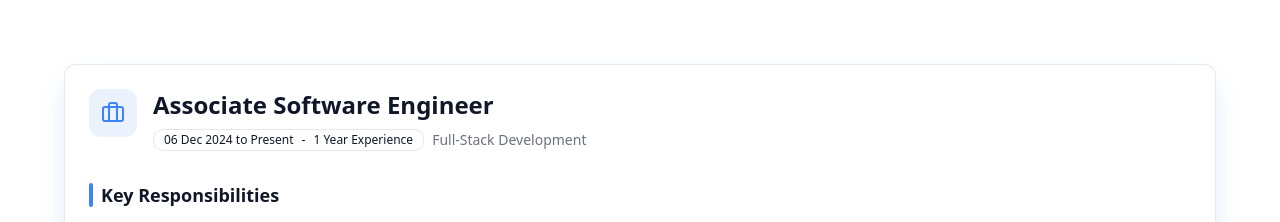
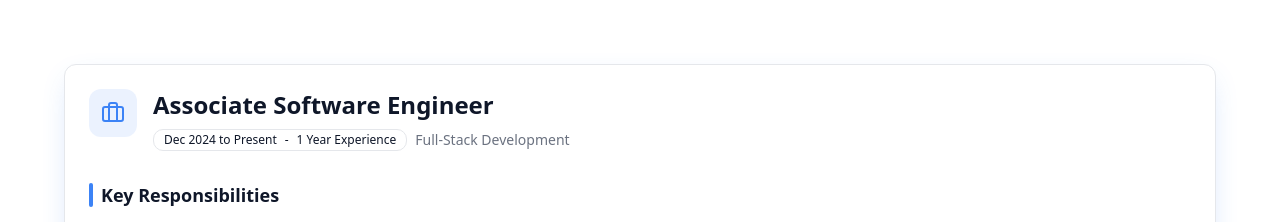
Before and after one commit to nivethags/my-portfolio, a React (Vite) app: page / in a window 1280 px wide. Shown: the part 4887-5109 px from the top of the page. Built offline with nearby package versions, Linux system fonts and the light colour scheme.

Commit message:
Experience Year Content Update date format update

```diff
--- a/src/components/Experience.tsx
+++ b/src/components/Experience.tsx
@@ -6,12 +6,11 @@ import { format, differenceInYears, differenceInMonths } from "date-fns";
 
 const Experience = () => {
 
-const joiningDate = new Date("2024-12-06");
+const joiningDate = new Date("2024-12");
 const today = new Date();
 
 // Format date responsively
-const formattedDate = format(joiningDate, "dd MMM yyyy");
-
+const formattedDate = format(joiningDate, "MMM yyyy");
 // Calculate experience
 const years = differenceInYears(today, joiningDate);
 const months = differenceInMonths(today, joiningDate) % 12;
```
